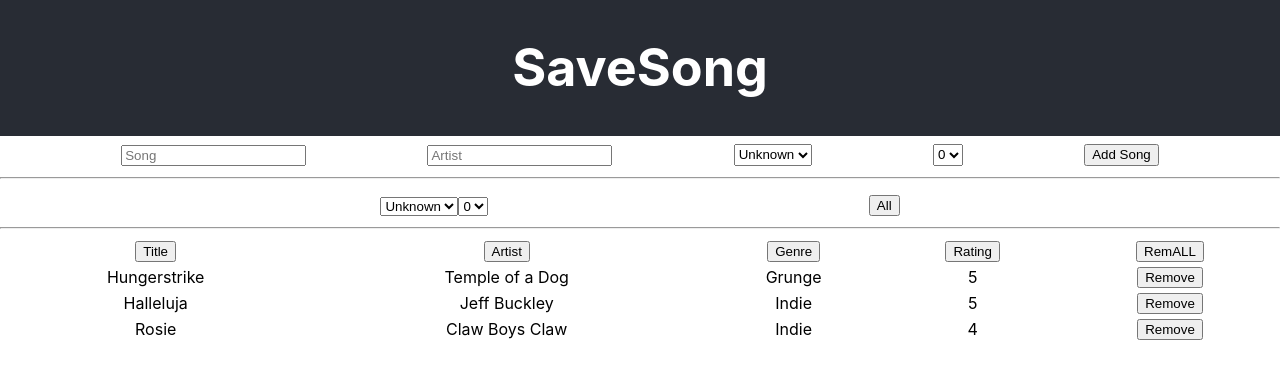
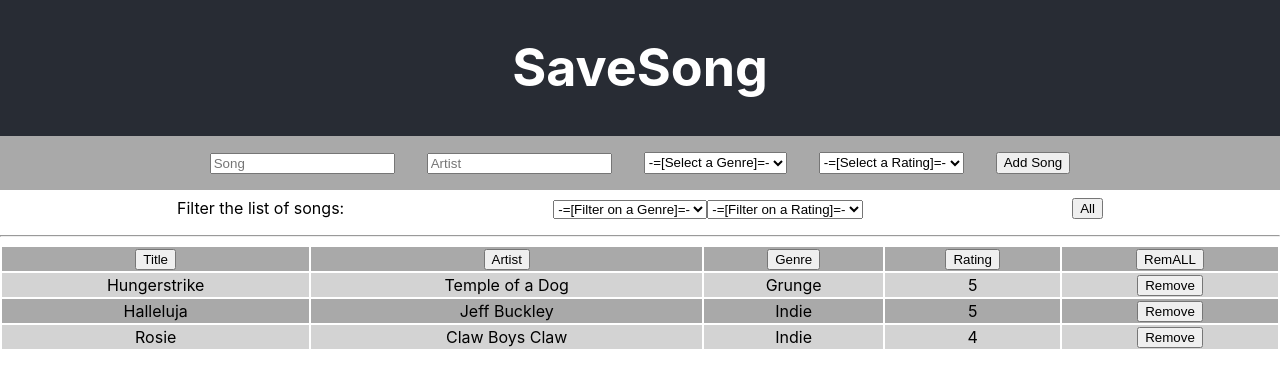
Before and after one commit to Tijs-vd-B/tijs_vd_b_eindopdracht_fed_level35, a React (Create React App) app: page / in a window 1280 px wide. Shown: the top 388 px of the page. Built offline with nearby package versions, Linux system fonts and the light colour scheme.

Commit message:
Added some (very) basic styling

```diff
--- a/src/App.css
+++ b/src/App.css
@@ -16,11 +16,22 @@
 }
 
 .songform-container,
+.songform-form,
 .songfilter-container {
   padding-top: 0.5rem;
-  padding-bottom: 0.2rem;
+  padding-bottom: 0.5rem;
   display: flex;
   /* flex-direction: row; */
   flex-flow: row;
   justify-content: space-evenly;
+  gap: 2rem;
 }
+
+.songform-container,
+thead,
+tbody tr:nth-child(even) {
+  background-color: darkgrey;
+}
+tbody tr:nth-child(odd) {
+  background-color: lightgray;
+}
--- a/src/SongOverview.js
+++ b/src/SongOverview.js
@@ -180,7 +180,6 @@ class SongOverview extends Component {
           genres={this.state.genres}
           ratingOptions={this.state.ratingOptions}
         />
-        <hr />
         <SongFilter
           handleChange={this.handleChange}
           genres={this.state.genres}
--- a/src/components/InputSelect.js
+++ b/src/components/InputSelect.js
@@ -12,7 +12,11 @@ function InputSelect(props) {
       className="song-form-item"
       name={props.name}
       onChange={props.handleChange}
+      defaultValue=""
     >
+      <option value="" key={props.firstItem} disabled>
+        {props.firstItem}
+      </option>
       {listItems}
     </select>
   );
--- a/src/components/SongFilter.js
+++ b/src/components/SongFilter.js
@@ -4,16 +4,19 @@ import InputSelect from "./InputSelect";
 function SongFilter(props) {
   return (
     <div className="songfilter-container">
+      Filter the list of songs:
       <form className="songfilter-form" onChange={props.handleChange}>
         <InputSelect
           name="filterGenre"
           items={props.genres}
           handleChange={props.handleChange}
+          firstItem="-=[Filter on a Genre]=-"
         />
         <InputSelect
           name="filterRating"
           items={props.ratingOptions}
           handleChange={props.handleChange}
+          firstItem="-=[Filter on a Rating]=-"
         />
       </form>
       <button
--- a/src/components/SongForm.js
+++ b/src/components/SongForm.js
@@ -4,7 +4,8 @@ import InputSelect from "./InputSelect";
 
 function SongForm(props) {
   return (
-    <form className="songform-container">
+    <div className="songform-container">
+      <form className="songform-form">
         <InputTextField
           name="newSongTitle"
           placeholder="Song"
@@ -19,14 +20,17 @@ function SongForm(props) {
           name="newSongGenre"
           items={props.genres}
           handleChange={props.handleChange}
+          firstItem="-=[Select a Genre]=-"
         />
         <InputSelect
           name="newSongRating"
           items={props.ratingOptions}
           handleChange={props.handleChange}
+          firstItem="-=[Select a Rating]=-"
         />
         <button onClick={props.handleClickAddSong}>Add Song</button>
       </form>
+    </div>
   );
 }
 
```
Also changed, not shown: 1 other file (tests, documents, lock files or other folders). Lines whose indentation alone changed are shown as unchanged.
